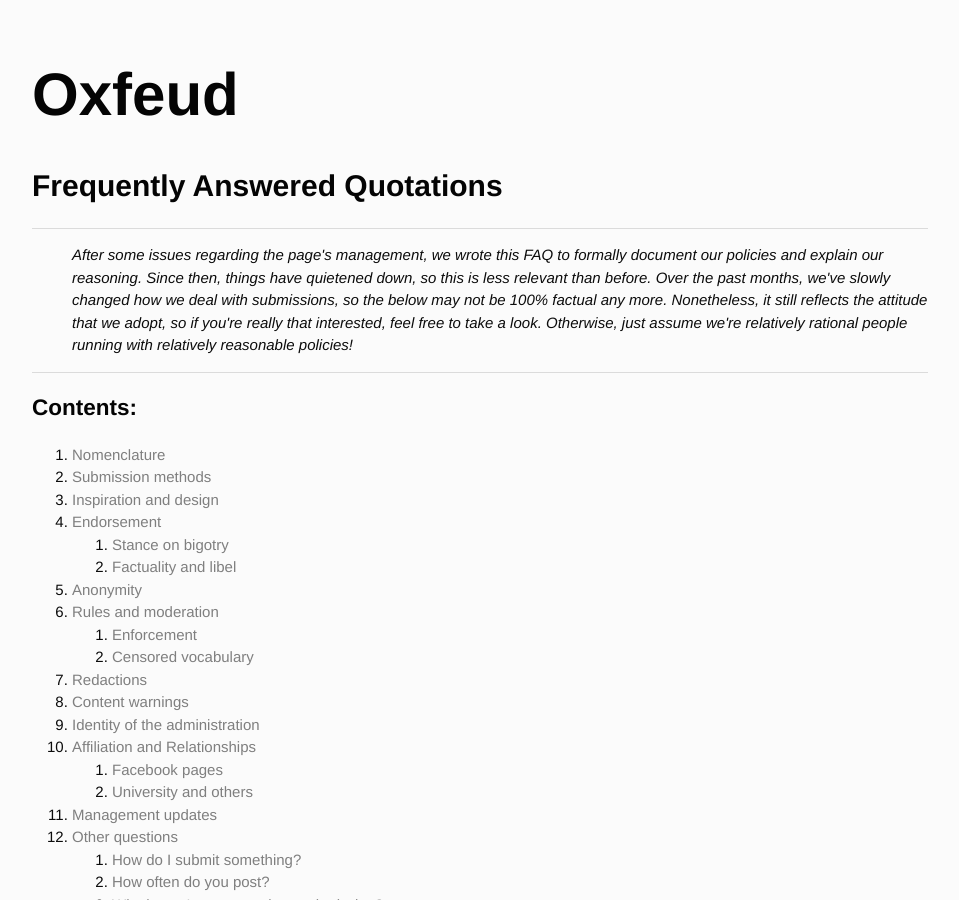
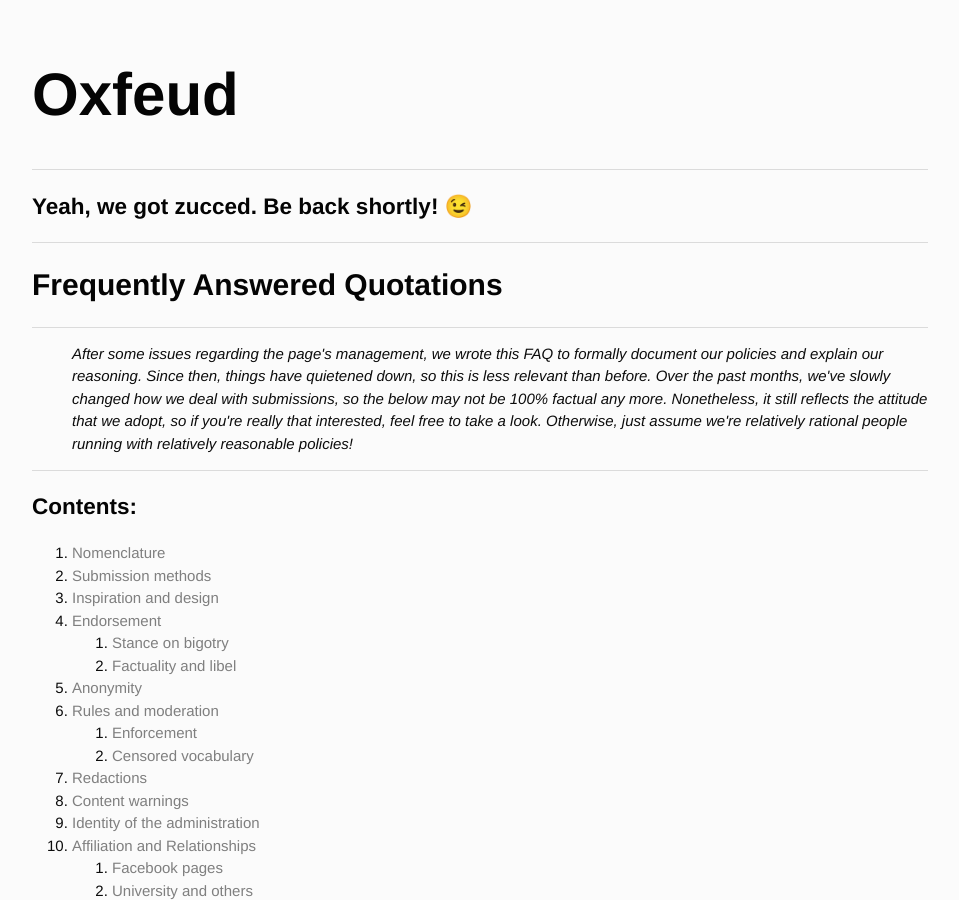
Before and after one commit to Oxfeud/oxfeud.github.io, a Jekyll site: the page built from index.html, in a window 1280 px wide and 900 px high. Shown: the whole window, without its empty margins (160-1119 px from the left). Built offline with Jekyll 4.4.1, drawn with Linux system fonts in a browser that asks for light colours.

Commit message:
Update index.html

```diff
--- a/index.html
+++ b/index.html
@@ -4,6 +4,9 @@ title: Oxfeud - FAQ
 ---
 <div>
 	<h1>Oxfeud</h1>
+		<div style="border-top: 1px solid #dbdbdb; font-size: 0em; margin-top: 2em; margin-bottom: 2em;"></div>
+		<h3>Yeah, we got zucced. Be back shortly! 😉</h3>
+		<div style="border-top: 1px solid #dbdbdb; font-size: 0em; margin-top: 2em; margin-bottom: 2em;"></div>
 	<h2>Frequently Answered Quotations</h2>
 	<div style="border-top: 1px solid #dbdbdb; font-size: 0em; margin-top: 2em; margin-bottom: 2em;"></div>
 	<p><i>After some issues regarding the page's management, we wrote this FAQ to formally document our policies and explain our reasoning. Since then, things have quietened down, so this is less relevant than before. Over the past months, we've slowly changed how we deal with submissions, so the below may not be 100% factual any more. Nonetheless, it still reflects the attitude that we adopt, so if you're really that interested, feel free to take a look. Otherwise, just assume we're relatively rational people running with relatively reasonable policies!</i></p>
```
